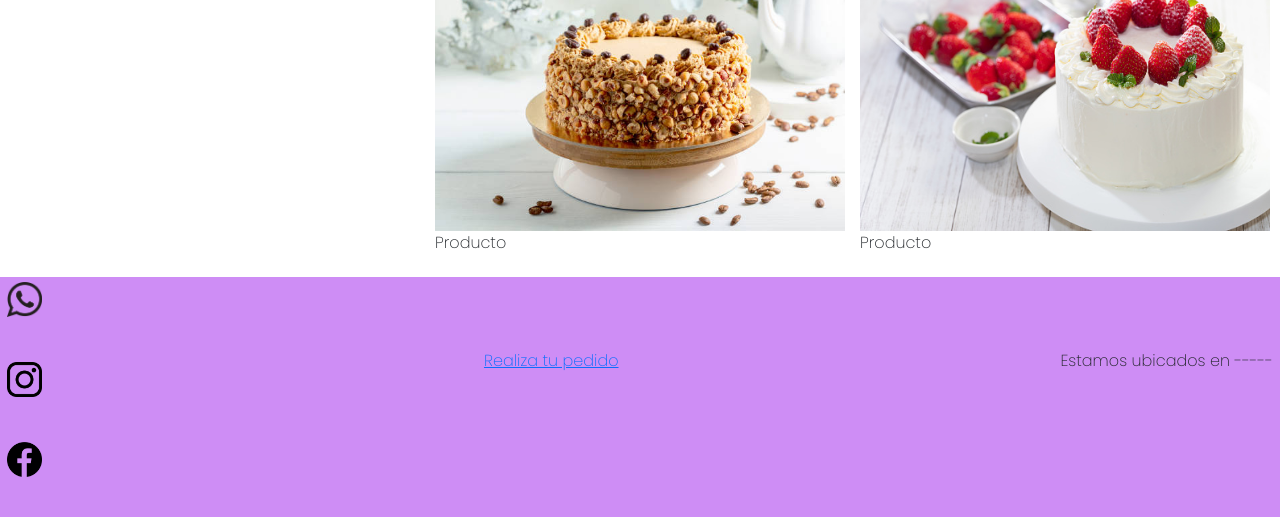
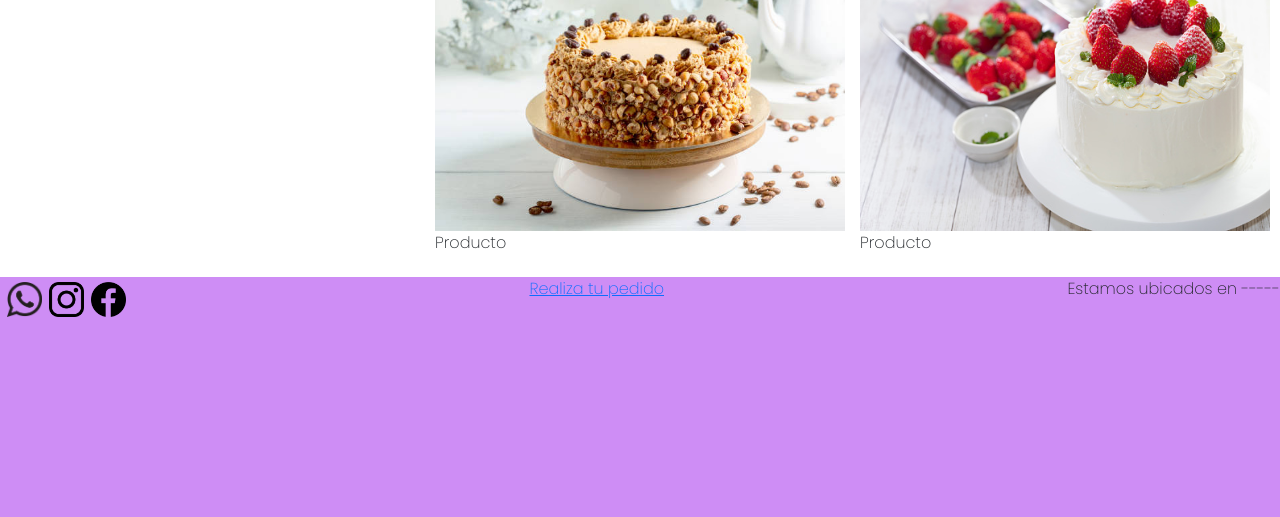
Before and after one commit to LucasMaciel01/Losalmendros---Maciel, a plain HTML site: page pages/dulces.html in a window 1280 px wide. Shown: the part 471-988 px from the top of the page. Drawn offline with nearby package versions, Linux system fonts and the light colour scheme.

Commit message:
redes alineadas - a actualizar

```diff
--- a/style.css
+++ b/style.css
@@ -124,19 +124,8 @@
     place-content: center space-between;
 }
 
-.pedido {
-    margin-top: 9vh;
-    height: 20px;
-}
-
-.ubicacion {
-    margin-right: 7px;
-    margin-top: 9vh;
-    height: 20px;
-}
-
 #contacto-b {
-    display: grid;
+    display: inline-flex;
 }
 
 .logo-w {
```
Also changed, not shown: index.html (+4 -0 lines).
